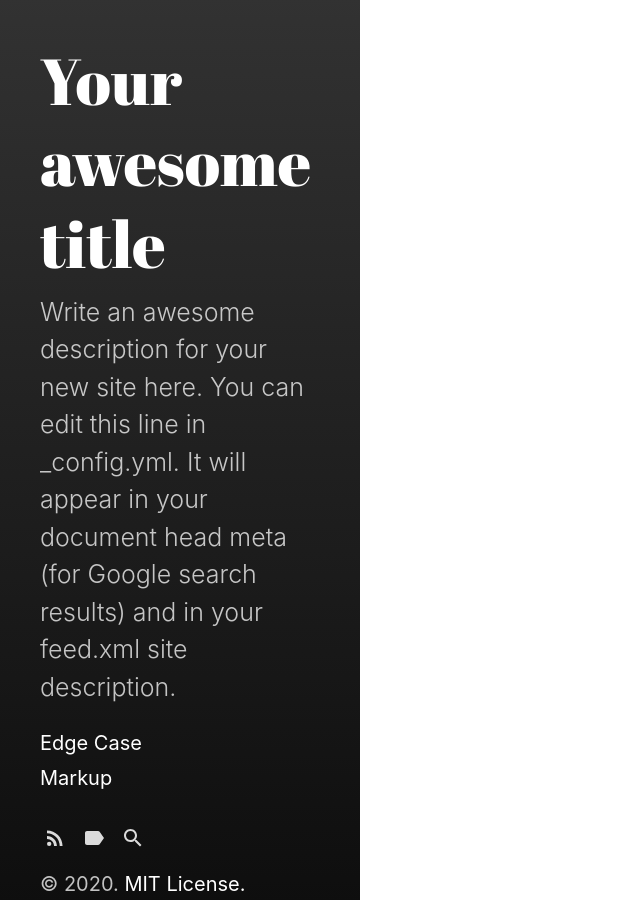
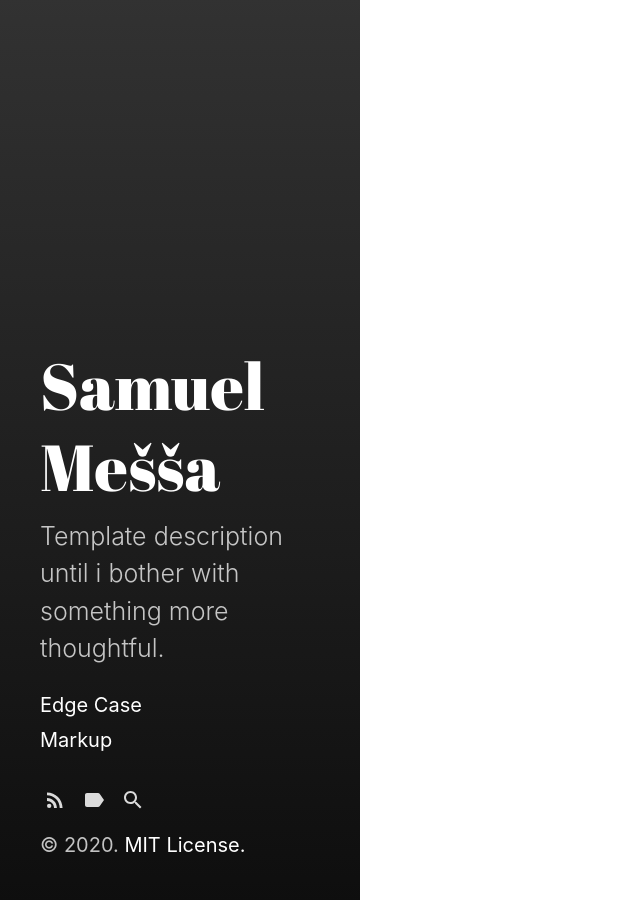
Before and after one commit to coinflip112/coinflip112.github.io, a Jekyll site: the page built from index.html, in a window 1280 px wide. Shown: the whole page, without its empty margins (0-640 px from the left). Built offline with Jekyll 4.4.1, drawn with Linux system fonts in a browser that asks for light colours.

Commit message:
changed title and desc

```diff
--- a/_config.yml
+++ b/_config.yml
@@ -13,16 +13,14 @@
 # you will see them accessed via {{ site.title }}, {{ site.email }}, and so on.
 # You can create any custom variable you would like, and they will be accessible
 # in the templates via {{ site.myvariable }}.
-title: Your awesome title
-email: your-email@example.com
+title: Samuel Mešša
+email: samo.messa@gmail.com
 description: >- # this means to ignore newlines until "baseurl:"
-  Write an awesome description for your new site here. You can edit this
-  line in _config.yml. It will appear in your document head meta (for
-  Google search results) and in your feed.xml site description.
+  Template description until i bother with something more thoughtful.
 baseurl: "" # the subpath of your site, e.g. /blog
 url: "" # the base hostname & protocol for your site, e.g. http://example.com
 twitter_username: jekyllrb
-github_username:  jekyll
+github_username:  coinflip112
 
 # Build settings
 markdown: kramdown
```
